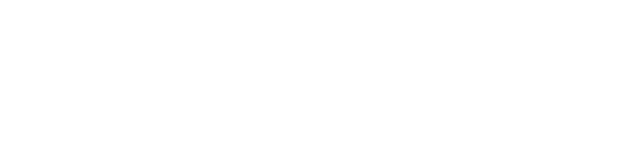
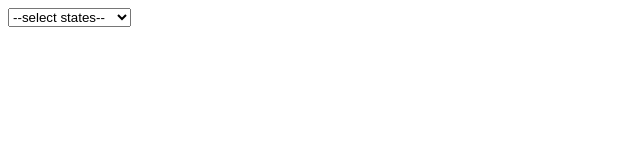
Before and after one commit to manojsinghkoranga/Nested-List---React-State-Events-Rendering-Lists-of-Data-Using-Stateful-List---wmgj2gxfhq4x, a React app: page / in a window 1280 px wide. Shown: the whole page, without its empty margins (0-640 px from the left). Built offline with nearby package versions, Linux system fonts and the light colour scheme.

Commit message:
need modification

```diff
--- a/src/components/App.js
+++ b/src/components/App.js
@@ -155,7 +155,57 @@ const states = [
 ];
 
 function App() {
-  return <div id="main"></div>;
+
+  let stateCount = 1;
+  let cityCount = 1;
+
+  const [stateName, setStateName] = useState('none');
+  const [isSelectedState, setIsSeletedState] = useState(false);
+
+  const [cityName, setCityName] = useState('none');
+  const [isCitySelected, setIsCitySelected] = useState(false);
+
+  function selectState (event) {
+    setStateName(event.target.value);
+    setIsSeletedState(true);
+  }
+
+  function changeCity (event) {
+    setCityName(event.target.value);
+    setIsCitySelected(true);
+  }
+
+  const Selectcity = () => {
+
+    return (
+      <>
+        <select name="cities" id="cities" value={cityName} onChange={changeCity}>
+           <option value={'none'}  disabled key={'none'}>--select city--</option>
+          {states.map((obj) => {
+            if(obj.name === stateName){
+              obj.cities.map((city) => {
+                return <option value={`${city.name}`} key={`state${stateCount}`} id={`state${stateCount++}`}>{city.name}</option>
+              })
+            }
+          })}
+        </select>
+      </>
+    )
+  }
+
+  return (
+    <div id="main">
+      <select name="states" id="states" value={stateName} onChange={selectState}>
+        <option value={'none'}  disabled key={'none'}>--select states--</option>
+        {states.map((obj) => {
+          return <option value={`${obj.name}`} key={`state${stateCount}`} id={`state${stateCount++}`}>{obj.name}</option>
+        })}
+      </select>
+      {isSelectedState && <Selectcity />}
+
+
+    </div>
+  );
 }
 
 export default App;
--- a/src/index.js
+++ b/src/index.js
@@ -2,4 +2,6 @@ import React from "react";
 import ReactDOM from "react-dom";
 import App from "./components/App";
 
-ReactDOM.render(<App />, document.getElementById("root"));
+ReactDOM.render(
+    <App />, document.getElementById("root")
+);
```
Also changed, not shown: dist/index.html, dist/index_bundle.js, 1 other file.
